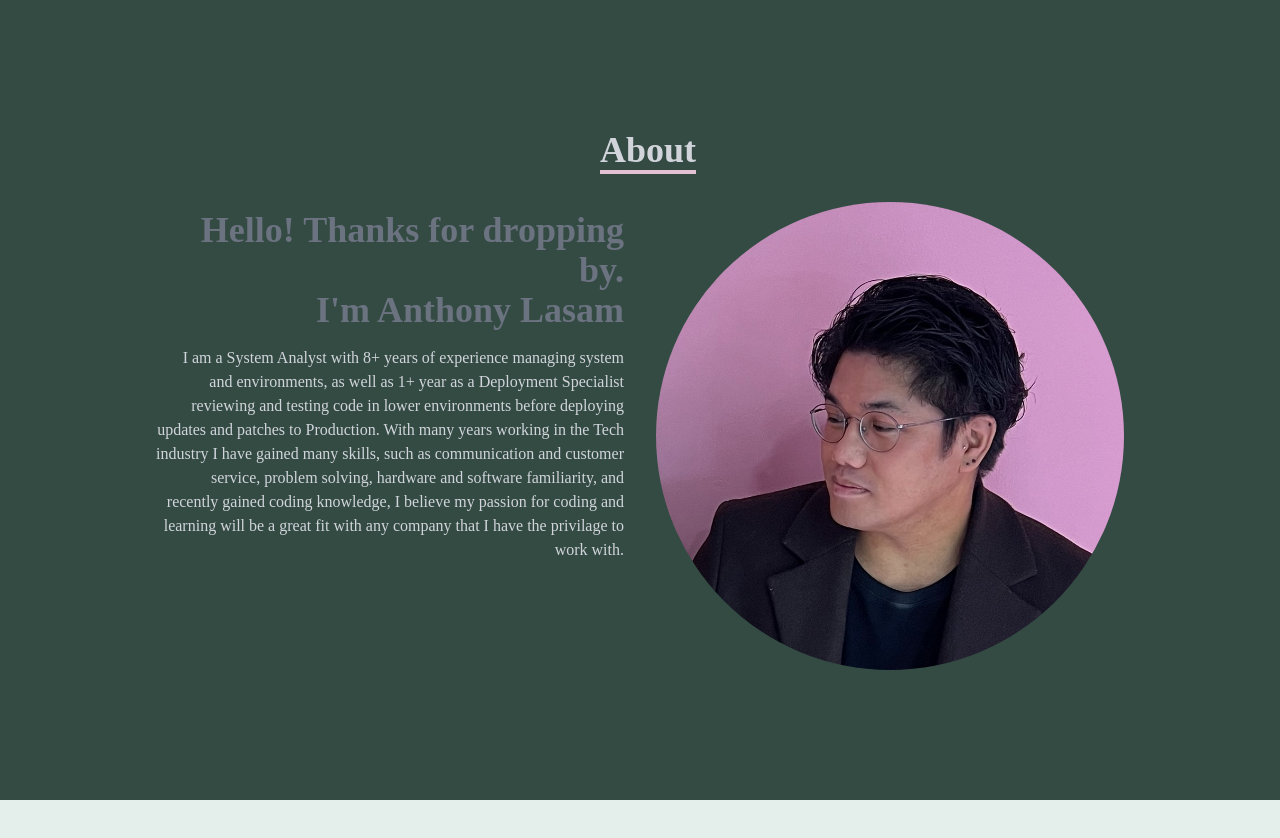
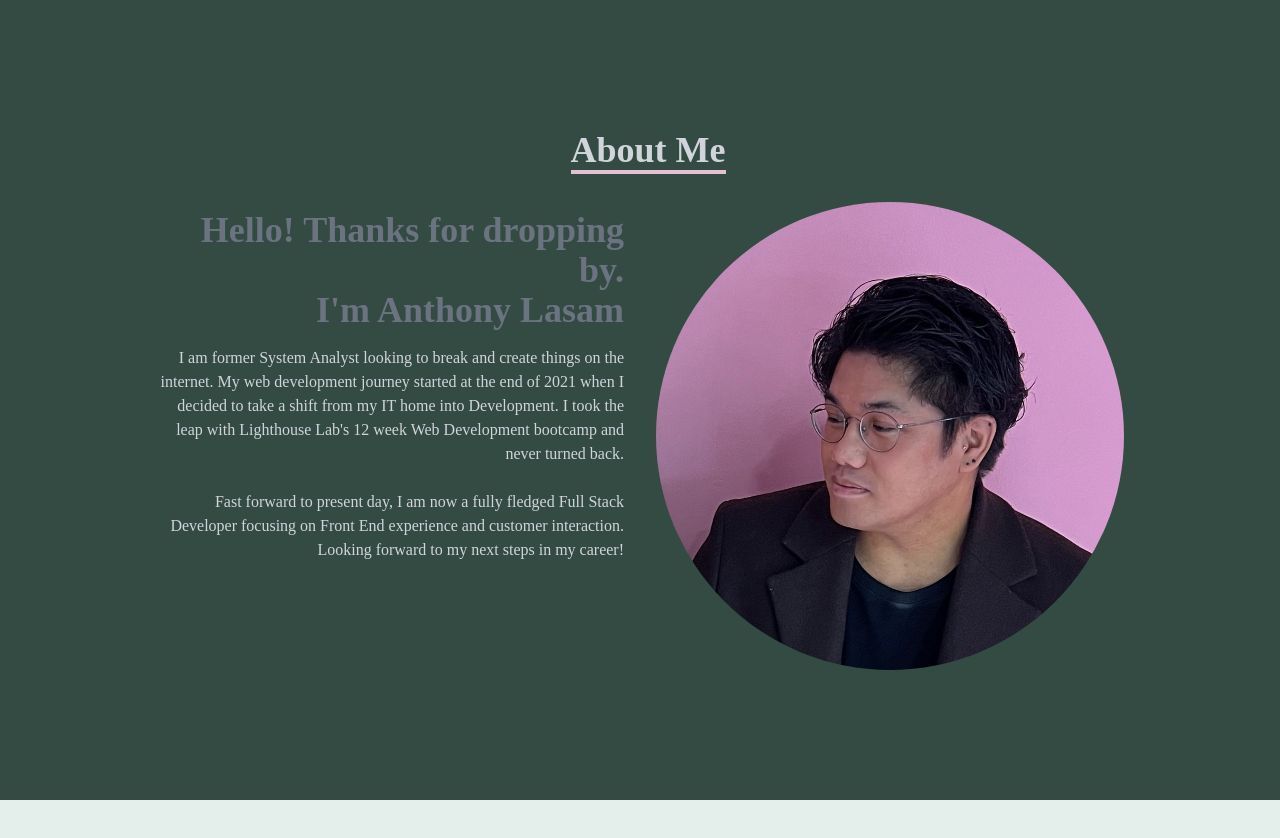
Before and after one commit to alasam/alasam.github.io, a React (Create React App) app: page / in a window 1280 px wide. Shown: the part 800-1638 px from the top of the page. Built offline with nearby package versions, Linux system fonts and the light colour scheme; what tailwindcss-animation-delay would draw is missing.

Commit message:
update about page, housecleaning code

```diff
--- a/src/components/About.jsx
+++ b/src/components/About.jsx
@@ -1,4 +1,4 @@
-import { motion, useAnimation, useInView, whileInView } from "framer-motion";
+import { motion, useInView } from "framer-motion";
 import React, { useRef } from "react";
 import Avatar from "../assets/avatar.jpeg";
 
@@ -26,26 +26,28 @@ const About = () => {
         <div className="max-w-[1000px] w-full gap-8">
           <div className="text-center sm:pb-8 pl-4 pb-4">
             <p className="text-4xl font-bold inline border-b-4 border-[#E3C1D3]">
-              About
+              About Me
             </p>
           </div>
-          <div></div>
+          <div />
         </div>
         <div className="max-w-[1000px] w-full grid sm:grid-cols-2 gap-8 px-4">
           <div>
             <p className="text-center sm:text-right text-4xl font-bold py-2 text-gray-500">
-              Hello! Thanks for dropping by. <br></br>I'm Anthony Lasam
+              Hello! Thanks for dropping by. <br />
+              I'm Anthony Lasam
             </p>
             <p className="sm:text-right py-2">
-              I am a System Analyst with 8+ years of experience managing system
-              and environments, as well as 1+ year as a Deployment Specialist
-              reviewing and testing code in lower environments before deploying
-              updates and patches to Production. With many years working in the
-              Tech industry I have gained many skills, such as communication and
-              customer service, problem solving, hardware and software
-              familiarity, and recently gained coding knowledge, I believe my
-              passion for coding and learning will be a great fit with any
-              company that I have the privilage to work with.
+              I am former System Analyst looking to break and create things on
+              the internet. My web development journey started at the end of
+              2021 when I decided to take a shift from my IT home into
+              Development. I took the leap with Lighthouse Lab's 12 week Web
+              Development bootcamp and never turned back.
+              <br />
+              <br />
+              Fast forward to present day, I am now a fully fledged Full Stack
+              Developer focusing on Front End experience and customer
+              interaction. Looking forward to my next steps in my career!
             </p>
           </div>
           <div className="object-center md:shrink-0">
--- a/src/components/Projects.jsx
+++ b/src/components/Projects.jsx
@@ -56,14 +56,15 @@ const Projects = () => {
               <span className="text-2xl font-bold text-white tracking-wider inline border-b-2">
                 Jungle Rails
               </span>
-              <br></br>
+              <br />
               <span className="text-lg font-bold text-gray-300 tracking-wider px-3">
                 Mini e-commerce app built with Rails 6.1
               </span>
-              <br></br>
+              <br />
               <div className="pt-8 text-center inline-block align-middle">
                 <a
                   href="https://github.com/alasam/jungle-rails"
+                  rel="noreferrer"
                   target="_blank"
                 >
                   <button className="text-center text-blue-400 font-bold  flex items-center text-lg rounded-lg px-4 py-3 m-2 bg-white">
@@ -92,13 +93,17 @@ const Projects = () => {
               <span className="text-2xl font-bold text-white tracking-wider inline border-b-2">
                 Interview Scheduler
               </span>
-              <br></br>
+              <br />
               <span className="text-lg font-bold tracking-wider px-3 text-gray-300">
                 Interview Scheduling app focused on React
               </span>
-              <br></br>
+              <br />
               <div className="pt-8 text-center inline-block align-middle">
-                <a href="https://github.com/alasam/scheduler" target="_blank">
+                <a
+                  href="https://github.com/alasam/scheduler"
+                  target="_blank"
+                  rel="noreferrer"
+                >
                   <button className="text-center text-blue-400 font-bold  flex items-center text-lg rounded-lg px-4 py-3 m-2 bg-white">
                     <BsGithub size={30} /> GitHub
                   </button>
@@ -124,13 +129,17 @@ const Projects = () => {
               <span className="text-2xl font-bold text-white tracking-wider inline border-b-2">
                 Tweeter
               </span>
-              <br></br>
+              <br />
               <span className="text-lg font-bold tracking-wider px-3 text-gray-300">
                 Twitter clone built with HTML, CSS, JS, jQuery and AJAX
               </span>
-              <br></br>
+              <br />
               <div className="pt-8 text-center inline-block align-middle">
-                <a href="https://github.com/alasam/tweeter" target="_blank">
+                <a
+                  href="https://github.com/alasam/tweeter"
+                  target="_blank"
+                  rel="noreferrer"
+                >
                   <button className="text-center text-blue-400 font-bold  flex items-center text-lg rounded-lg px-4 py-3 m-2 bg-white">
                     <BsGithub size={30} /> GitHub
                   </button>
@@ -157,13 +166,17 @@ const Projects = () => {
               <span className="text-2xl font-bold text-white tracking-wider inline border-b-2">
                 Matchmaker
               </span>
-              <br></br>
+              <br />
               <span className="text-lg font-bold tracking-wider px-3 text-gray-300">
                 Tournament Organizer app build with Rails 7.0.1
               </span>
-              <br></br>
+              <br />
               <div className="pt-8 text-center inline-block align-middle">
-                <a href="https://github.com/TrentPf/Matchmaker" target="_blank">
+                <a
+                  href="https://github.com/TrentPf/Matchmaker"
+                  target="_blank"
+                  rel="noreferrer"
+                >
                   <button className="text-center text-blue-400 font-bold  flex items-center text-lg rounded-lg px-4 py-3 m-2 bg-white">
                     <BsGithub size={30} /> GitHub
                   </button>
```
Also changed, not shown: src/components/Socials.jsx (+3 -9 lines).
